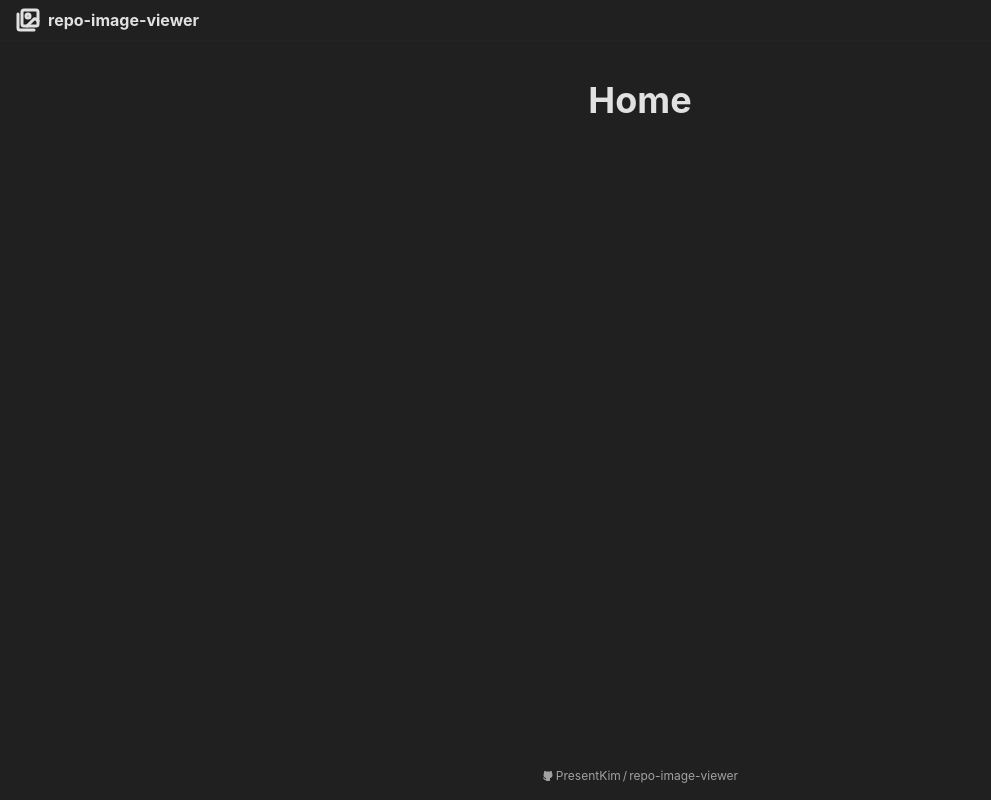
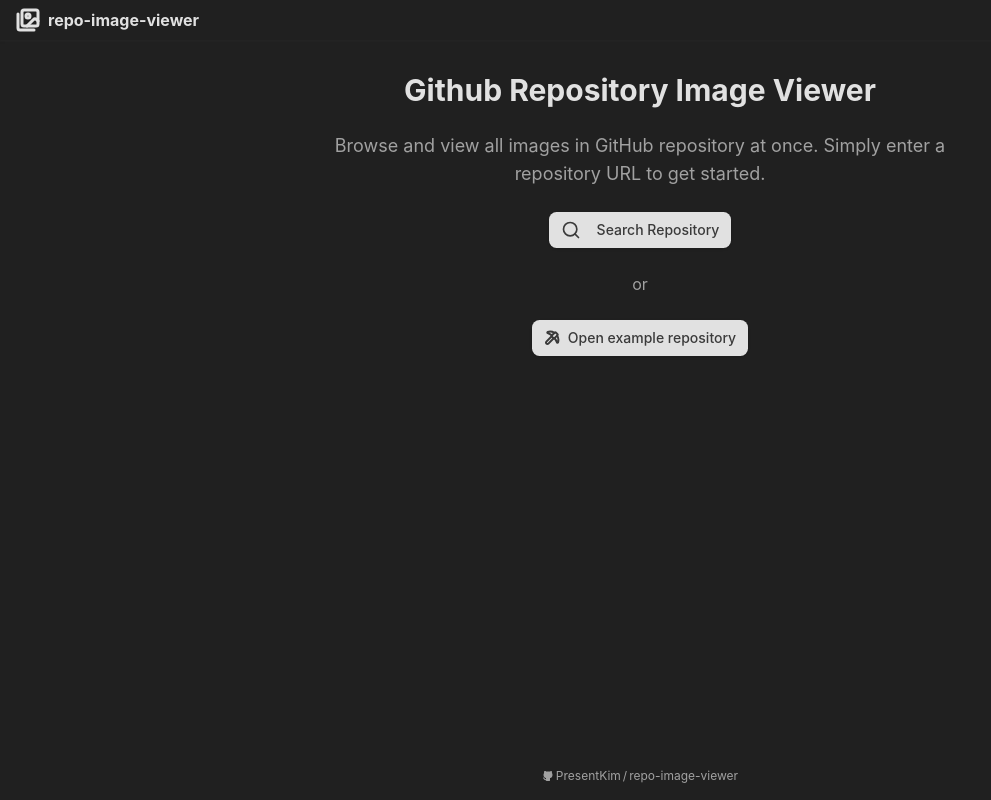
Before and after one commit to PresentKim/git-resource-viewer, a React (Vite) app: page /#/ in a window 1280 px wide. Shown: the whole page, without its empty margins (0-991 px from the left). Built offline with nearby package versions, Linux system fonts and the light colour scheme.

Commit message:
feat(home): Enhance Home page with search functionality and example repository button

```diff
--- a/src/pages/Home.tsx
+++ b/src/pages/Home.tsx
@@ -1,7 +1,12 @@
-import {ImagesIcon as HeaderIcon} from 'lucide-react'
+import {ImagesIcon as HeaderIcon, PickaxeIcon, SearchIcon} from 'lucide-react'
 import {Header, HeaderSide, HeaderTitle} from '@/components/header'
+import {Button} from '@/components/ui/button'
+import {useTargetRepository} from '@/hooks/useTargetRepository'
+import {useSearchDialogStore} from '@/stores/searchDialogStore'
 
 export default function Home() {
+  const {open: openSearchDialog} = useSearchDialogStore()
+  const [, setTargetRepository] = useTargetRepository()
   return (
     <>
       <Header>
@@ -12,7 +17,31 @@
         <HeaderSide> </HeaderSide>
       </Header>
       <main className="flex flex-col flex-1 justify-start items-center min-h-8 w-full px-4 py-8 space-y-6">
-        <h1 className="my-2 text-center text-4xl font-bold">Home</h1>
+        <h1 className="text-center text-3xl font-bold">
+          Github Repository Image Viewer
+        </h1>
+        <p className="text-center text-lg text-neutral-400 max-w-2xl">
+          Browse and view all images in GitHub repository at once. Simply enter
+          a repository URL to get started.
+        </p>
+        <Button onClick={openSearchDialog} className="ring-neutral-400">
+          <SearchIcon className="size-5 mr-2" />
+          Search Repository
+        </Button>
+        <p className="text-center text-neutral-400">or</p>
+        <Button
+          onClick={() =>
+            setTargetRepository({
+              // https://github.com/Mojang/bedrock-samples
+              owner: 'Mojang',
+              repo: 'bedrock-samples',
+              ref: 'main',
+            })
+          }
+          className="ring-neutral-400">
+          <PickaxeIcon strokeWidth={3} />
+          Open example repository
+        </Button>
       </main>
     </>
   )
```
